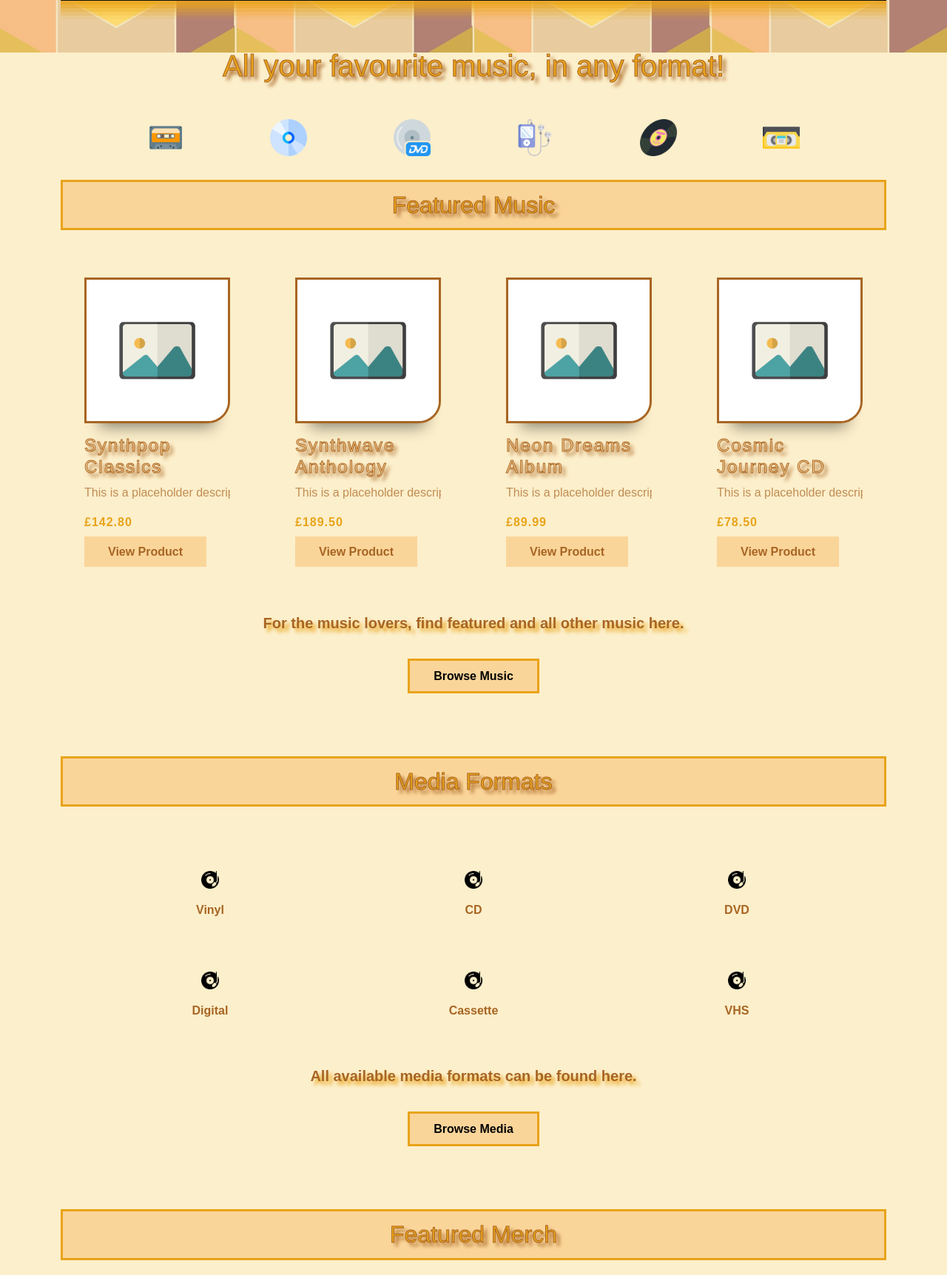
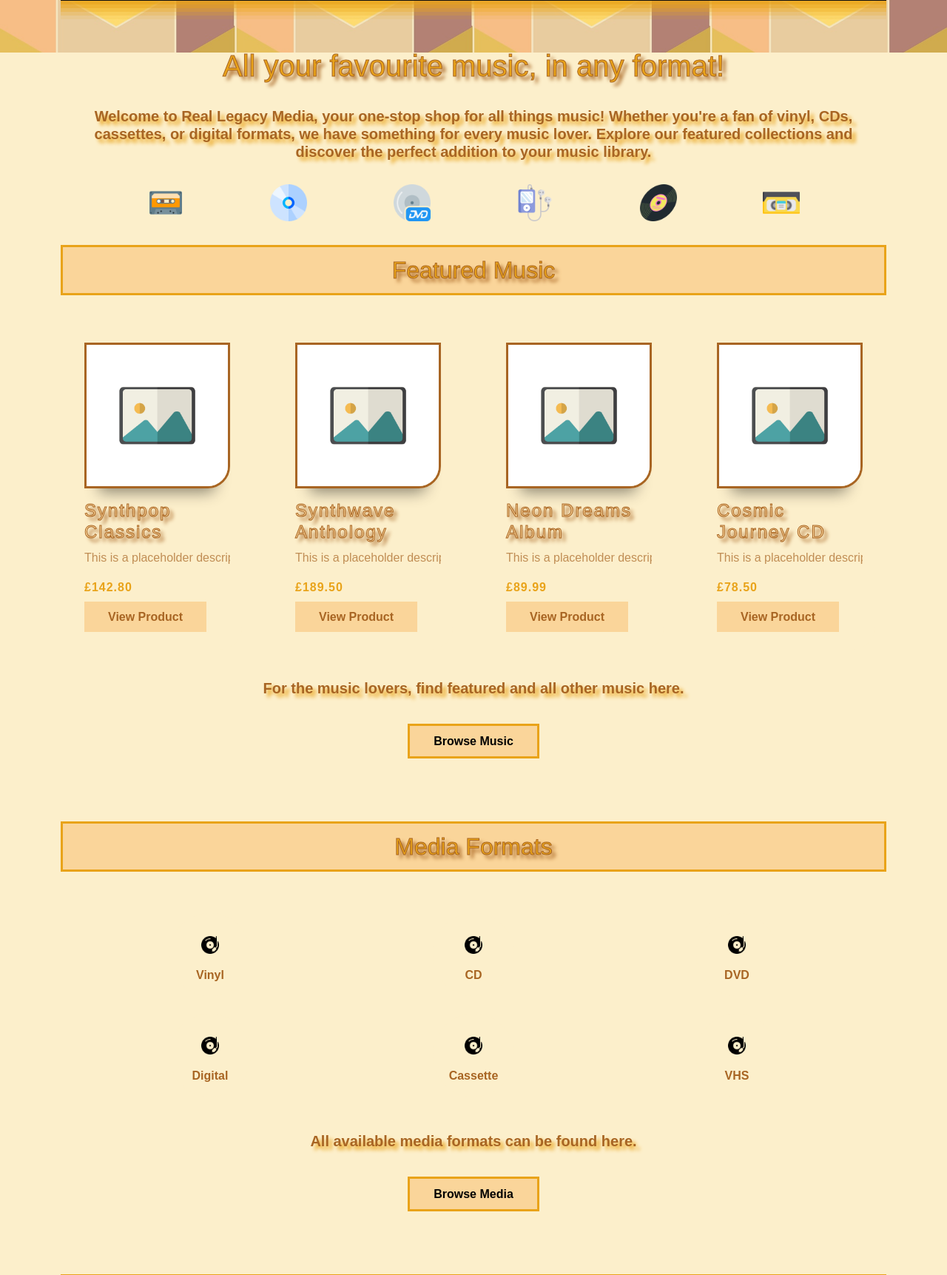
Before and after one commit to TylerRTDev/CI-MSProject4, a Django app: page / in a window 1280 px wide. Shown: the part 729-2452 px from the top of the page at 74% size. Run offline with Django 5.2, Linux system fonts and the light colour scheme; data comes from the database, SQL or seed files in the repository; data that the repository does not hold is empty; some web fonts are replaced.

Commit message:
Update: Added a homepage description for the website.

```diff
--- a/static/css/style.css
+++ b/static/css/style.css
@@ -262,7 +262,6 @@ h1, h2, h3, h4 {
     -webkit-text-stroke-width: 1px;
     -webkit-text-stroke-color: var(--brown);
     margin-top: 1rem;
-    margin-bottom: 3rem;
 }
 
 .category-icons {
@@ -611,7 +610,7 @@ h1, h2, h3, h4 {
     box-shadow: 10px 10px 1px var(--orange);
 }
 
-.catalogue-description h5, .profile-info h5, .account-orders-subtitle h5, .featured-section h5, .category-section h5 {
+.catalogue-description h5, .profile-info h5, .account-orders-subtitle h5, .featured-section h5, .featured-container h5, .category-section h5 {
     color: var(--brown);
     font-weight: bold;
     text-shadow: 5px 5px 5px var(--orange);
--- a/templates/core/home.html
+++ b/templates/core/home.html
@@ -16,6 +16,7 @@
 <section class="featured-section py-5">
     <div class="featured-container">
         <h1>All your favourite music, in any format!</h1>
+        <h5 class="text-center p-4">Welcome to Real Legacy Media, your one-stop shop for all things music! Whether you're a fan of vinyl, CDs, cassettes, or digital formats, we have something for every music lover. Explore our featured collections and discover the perfect addition to your music library.</h5>
         <div class="category-icons text-center mb-4">
             <img src="/static/images/icons/cassette-tape.png" alt="Cassette Icon" class="category-icon mb-2">
             <img src="/static/images/icons/compact-disk.png" alt="CD Icon" class="category-icon mb-2">
```
